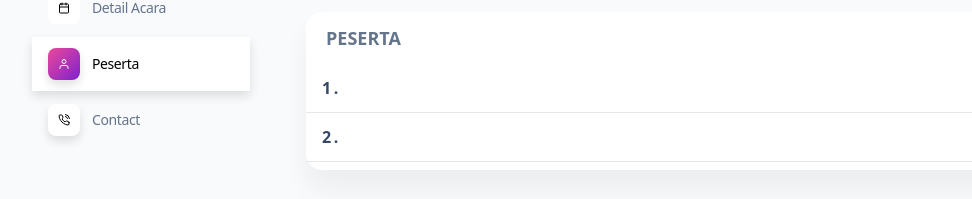
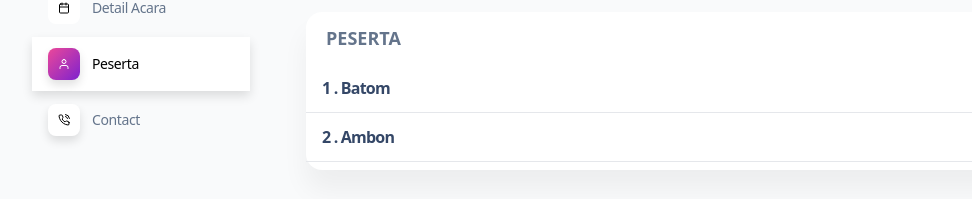
Before and after one commit to denfasyah/Bukber-Akbar, a website: page build/pages/angkatan2023.html in a window 1280 px wide. Shown: the part 171-370 px from the top of the page, without its empty margins (0-972 px from the left). Drawn offline with nearby package versions, Linux system fonts and the light colour scheme.

Commit message:
Update angkatan2023.html

```diff
--- a/build/pages/angkatan2023.html
+++ b/build/pages/angkatan2023.html
@@ -237,7 +237,7 @@
                         <td class="p-2 align-middle bg-transparent border-b whitespace-nowrap shadow-transparent">
                           <div class="flex px-2 py-1">
                             <div class="flex justify-center">
-                                <h1 class="mb-0 text-md leading-normal font-bold mr-5">1 .</h1>
+                                <h1 class="mb-0 text-md leading-normal font-bold mr-5">1 . Batom</h1>
                               <h6 class="mb-0 text-md leading-normal font-bold"></h6>
                             </div>
                           </div>
@@ -248,7 +248,7 @@
                         <td class="p-2 align-middle bg-transparent border-b whitespace-nowrap shadow-transparent">
                           <div class="flex px-2 py-1">
                             <div class="flex justify-center">
-                                <h1 class="mb-0 text-md leading-normal font-bold mr-5">2 .</h1>
+                                <h1 class="mb-0 text-md leading-normal font-bold mr-5">2 . Ambon</h1>
                               <h6 class="mb-0 text-md leading-normal font-bold"></h6>
                             </div>
                           </div>
```
